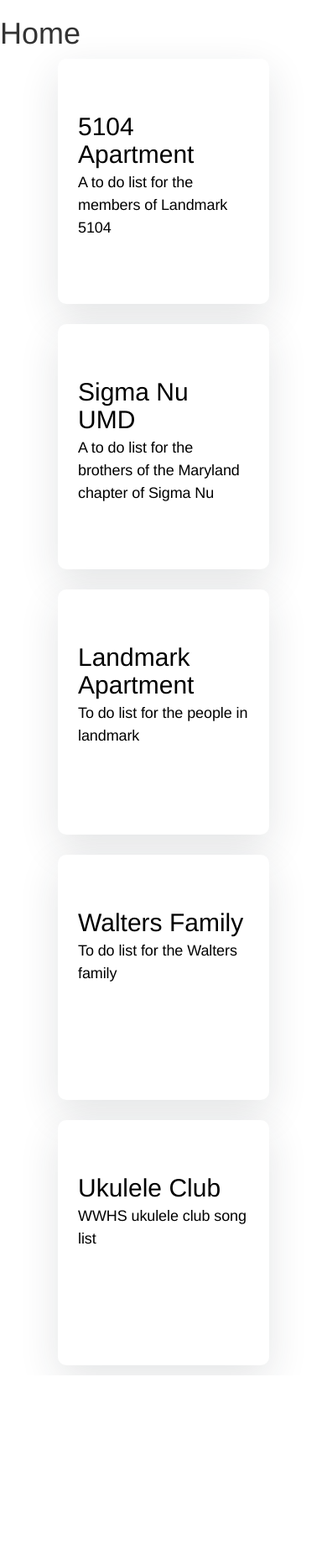
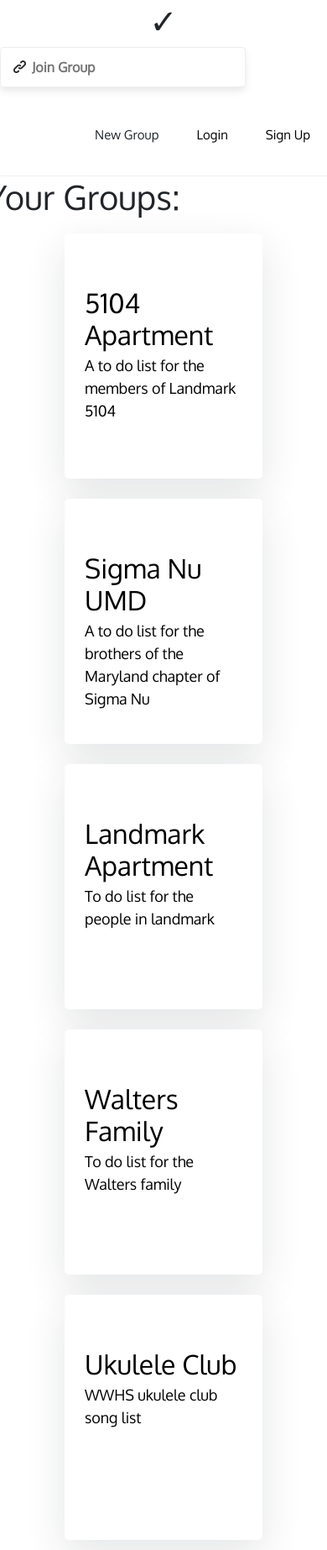
Before and after one commit to mattdwalters/Collab-To-Do, a Flask app: page /home in a window 390 px wide. Shown: the whole page at 84% size. Before the commit the page ends 1638 px from the top, so only its background shows below. Run offline with Flask 2, Linux system fonts and the light colour scheme; data comes from the database, SQL or seed files in the repository; both versions use the stored data as it was after the commit; some libraries are stand-ins or nearby versions.

Commit message:
Adds basic home page style

```diff
--- a/app.py
+++ b/app.py
@@ -105,13 +105,37 @@ def newUser():
 
     return render_template('new_user.html', error=error)
 
-@app.route('/home')
+@app.route('/home', methods=["GET", "POST"])
 def home():
     group_list = []
 
     conn = sql.connect(DATABASE, timeout=10)
     conn.row_factory = sql.Row
     cur = conn.cursor()
+
+    if request.method == 'POST':
+        try:
+            group_name = request.form["groupname"]
+            description = request.form["description"]
+            password = request.form["password"]
+            confirm_password = request.form["confirmpassword"]
+
+            if password != confirm_password:
+                error = "Passwords do not match"
+            else:
+                with sql.connect(DATABASE) as con:
+                    group_info = (group_name, description, password)
+                    con.row_factory = sql.Row
+                    cur = con.cursor()
+                    cur.execute("INSERT INTO groups VALUES (NULL, ?, ?, ?)", group_info)
+                    con.commit()
+            print("DEBUG8")
+        except:
+            conn.rollback()
+            msg = "Error. Item not created."
+            return render_template("error_page.html", msg = msg)
+
+        conn.close()
 
     cur.execute('SELECT gid, \
                     groupname, \
@@ -131,15 +155,6 @@ def toDoList(gid):
     conn.row_factory = sql.Row
     cur = conn.cursor()
 
-    cur.execute('SELECT gid, \
-                    iid, \
-                    author, \
-                    itemname \
-                FROM todolist \
-                WHERE gid =' + str(gid) + ';')
-
-    todo_list = cur.fetchall()
-
     if request.method == 'POST':
         try:
             author = session["username"]
@@ -153,18 +168,21 @@ def toDoList(gid):
                 cur = con.cursor()
                 cur.execute("INSERT INTO todolist VALUES (NULL, ?, ?, ?, ?, ?)", item_info)
                 con.commit()
-                cur.execute('SELECT author, \
-                                itemname \
-                            FROM todolist \
-                            WHERE gid =' + str(gid) + ';')
-                todo_list = cur.fetchall()
-                return render_template('todolist.html', todo_list=todo_list, gid=gid)
         except:
             conn.rollback()
             msg = "Error. Item not created."
             return render_template("error_page.html", msg = msg)
 
         conn.close()
+
+    cur.execute('SELECT gid, \
+                    iid, \
+                    author, \
+                    itemname \
+                FROM todolist \
+                WHERE gid =' + str(gid) + ';')
+
+    todo_list = cur.fetchall()
 
     return render_template('todolist.html', todo_list=todo_list, gid=gid)
 
@@ -190,13 +208,9 @@ def delete_todo():
 def sanitizeInput(input):
     return input.replace('"','\"').replace("'","\'")
 
-def getGroupId():
-    # set up db connection:
-    con = sql.connect(DATABASE, timeout=10)
-    con.row_factory = lambda cursor, row: row[0]
-    cur = con.cursor()
-
-    cur.execute('')
+def loginCheck():
+    if session['username'] == "":
+        return redirect(url_for('login'))
 
 if __name__ == "__main__":
     app.run()
--- a/templates/home.html
+++ b/templates/home.html
@@ -5,20 +5,28 @@
 		<title>User Events</title>
 		<script src="https://ajax.googleapis.com/ajax/libs/jquery/1.10.2/jquery.min.js"></script>
         <script type="text/javascript" src="../static/scripts.js"></script>
-		<link rel = "stylesheet" type = "text/css" href = "https://maxcdn.bootstrapcdn.com/bootstrap/3.3.5/css/bootstrap.min.css">
+        <link rel="stylesheet" href="https://stackpath.bootstrapcdn.com/bootstrap/4.1.3/css/bootstrap.min.css" integrity="sha384-MCw98/SFnGE8fJT3GXwEOngsV7Zt27NXFoaoApmYm81iuXoPkFOJwJ8ERdknLPMO" crossorigin="anonymous">
+        <script src="https://stackpath.bootstrapcdn.com/bootstrap/4.1.3/js/bootstrap.min.js" integrity="sha384-ChfqqxuZUCnJSK3+MXmPNIyE6ZbWh2IMqE241rYiqJxyMiZ6OW/JmZQ5stwEULTy" crossorigin="anonymous"></script>
         <link href='https://fonts.googleapis.com/css?family=Lobster' rel='stylesheet'>
-    	<link href="https://fonts.googleapis.com/css?family=Raleway|Montserrat" rel="stylesheet">
+        <link href="https://fonts.googleapis.com/css?family=Raleway|Oxygen|Didact+Gothic" rel="stylesheet">
         <link rel="stylesheet" type="text/css" href="../static/style.css">
 	</head>
 	<style>
+
+	body {
+		font-family: "Oxygen";
+	}
 
 	.features-wrap {
 	    display: flex;
 	    flex-wrap: wrap;
 	    justify-content: center;
-	    margin-right: -12px;
-	    margin-left: -12px;
-	    margin-top: -12px;
+	}
+
+	@media(max-width: 800px) {
+		.features-wrap {
+			justify-content: center
+		}
 	}
 
 	.feature-link {
@@ -33,14 +41,14 @@
 
 	.feature {
 	    padding: 12px;
-	    width: 276px;
-	    max-width: 276px;
+	    width: 100%;
+	    max-width: 260px;
 	    height: 316px;
 	    max-height: 316px;
 	    flex-grow: 1;
 	}
 	.feature-inner {
-		border-radius: 10px;
+		border-radius: 5px;
 	    position: relative;
 	    height: 100%;
 	    background: #fff;
@@ -52,7 +60,7 @@
 	    justify-content: center;
 	}
 
-	h2 {
+	.feature-title {
 	    margin-top: 24px;
 	    margin-bottom: 4px;
 	}
@@ -63,12 +71,130 @@
 	    letter-spacing: -0.1px;
 	}
 
+	#navbar {
+		border-bottom: #eeeeee solid 1px;
+		display: flex;
+		align-items: center;
+	}
+
+	#logo-container {
+		text-align: center;
+	}
+
+	#join-group-bar {
+		border: #eeeeee solid 1px;
+		background-color: #fff;
+		border-radius: 4px;
+		width:75%;
+		padding: 10px;
+		-webkit-box-shadow: 0px 5px 10px -1px rgba(230,230,230,1);
+		-moz-box-shadow: 0px 5px 10px -1px rgba(230,230,230,1);
+		box-shadow: 0px 5px 10px -1px rgba(230,230,230,1);
+  		transition: box-shadow 0.2s ease-in-out;
+	}
+
+	#join-group-bar:hover {
+		-webkit-box-shadow: 0px 5px 10px -1px rgba(215,215,215,1);
+		-moz-box-shadow: 0px 5px 10px -1px rgba(215,215,215,1);
+		box-shadow: 0px 5px 10px -1px rgba(215,215,215,1);
+	}
+
+	#join-group-icon {
+		height: 15px;
+		width: 15px;
+		margin: 5px;
+		vertical-align: middle;
+		float: left;
+	}
+
+	#join-group-bar-span {
+	    display: block;
+	    overflow: hidden;
+	}
+
+	#join-group-bar-input {
+		width: 100%;
+		border: none;
+		border-color: transparent;
+		outline: none;
+		font-weight: bold;
+	}
+
+	.navbar-tab{
+		color:#000;
+		text-decoration: none;
+		text-align: center;
+		font-size: 15px;
+		margin: 2.4em 10px 10px 15px;
+	  	padding-top:10px;
+	}
+
+	#nav-options {
+		list-style-type: none;
+	  	overflow:hidden;
+	}
+
+	#nav-options li {
+		float: right;
+	}
+
+	#nav-options li a {
+		display:flex;
+		text-align:center;
+		padding:10px 10px 10px 10px;
+		text-decoration:none;
+	}
+
 	</style>
 	<body>
-		<div>
-			<h1>Home</h1>
+		<div id="navbar" class="row">
+			<div id="logo-container" class="col-sm-1">
+				<h1 id="logo">&#x2713;</h1>
 			</div>
-		<div class="features-wrap">
+			<div id="join-group" class="col-sm-6">
+				<div id="join-group-bar">
+					<img id="join-group-icon" src="../static/images/link.png">
+					<span id="join-group-bar-span"><input id="join-group-bar-input" type="text" placeholder="Join Group"></span>
+				</div>
+			</div>
+			<div class="col-sm-5">
+				<ul id="nav-options">
+					<li>
+						<a href="{{ url_for('newUser') }}" class="navbar-tab">Sign Up</a>
+					</li>
+					<li>
+						<a href="{{ url_for('login') }}" class="navbar-tab">Login</a>
+					</li>
+					<li>
+						<a id="new-group-button" data-toggle="modal" data-target="#newGroup" class="navbar-tab">New Group</a>
+					</li>
+				</ul>
+			</div>
+		</div>
+		<div class="modal fade" id="newGroup" role="dialog">
+            <div class="modal-dialog">
+                <div class="modal-content">
+                    <div class="modal-header">
+                        <h4 class="modal-title">New Group</h4>
+                        <button type="button" class="close" data-dismiss="modal">&times;</button>
+                    </div>
+                    <form method="post">
+                        Name: <input name="groupname" type="text" value="{{ request.form.groupname }}"><br>
+                        Description: <input name="description" type="text" value="{{ request.form.description }}"><br>
+                        Password: <input name="password" type="text" value="{{ request.form.password }}"><br>
+                        Confirm Password: <input name="confirmpassword" type="text" value="{{ request.form.confirmpassword }}"><br>
+                        <button type="submit" class="btn btn-default">Done</button>
+                    </form>
+                </div>
+            </div>
+        </div>
+        <div class="row">
+        	<div id="groups-header" class="offset-sm-1">
+        		<h1>Your Groups:</h1>
+        	</div>
+        </div>
+        <div class="row">
+	        <div class="features-wrap offset-sm-1 col-sm-10">
 			{% for row in group_list %}
 				<a class = "feature-link" href = "{{ url_for('toDoList', gid=row.gid) }}">
 		            <div class="feature">
@@ -83,5 +209,6 @@
 		        </a>
 		    {% endfor %}
 		    </div>
+		</div>
 	</body>
 </html>
```
Also changed, not shown: templates/todolist.html (+2 -11 lines), database.db, static/images/link.png (added). Lines whose indentation alone changed are shown as unchanged.
